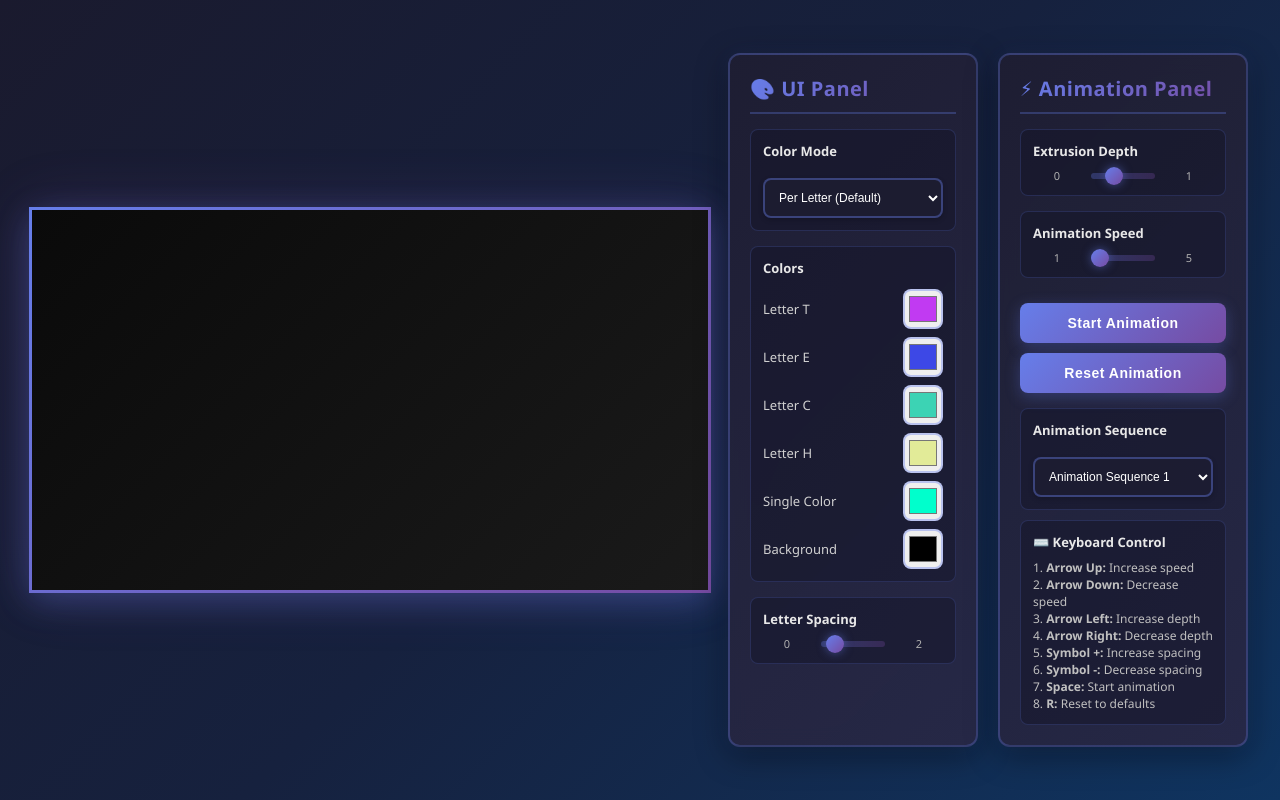
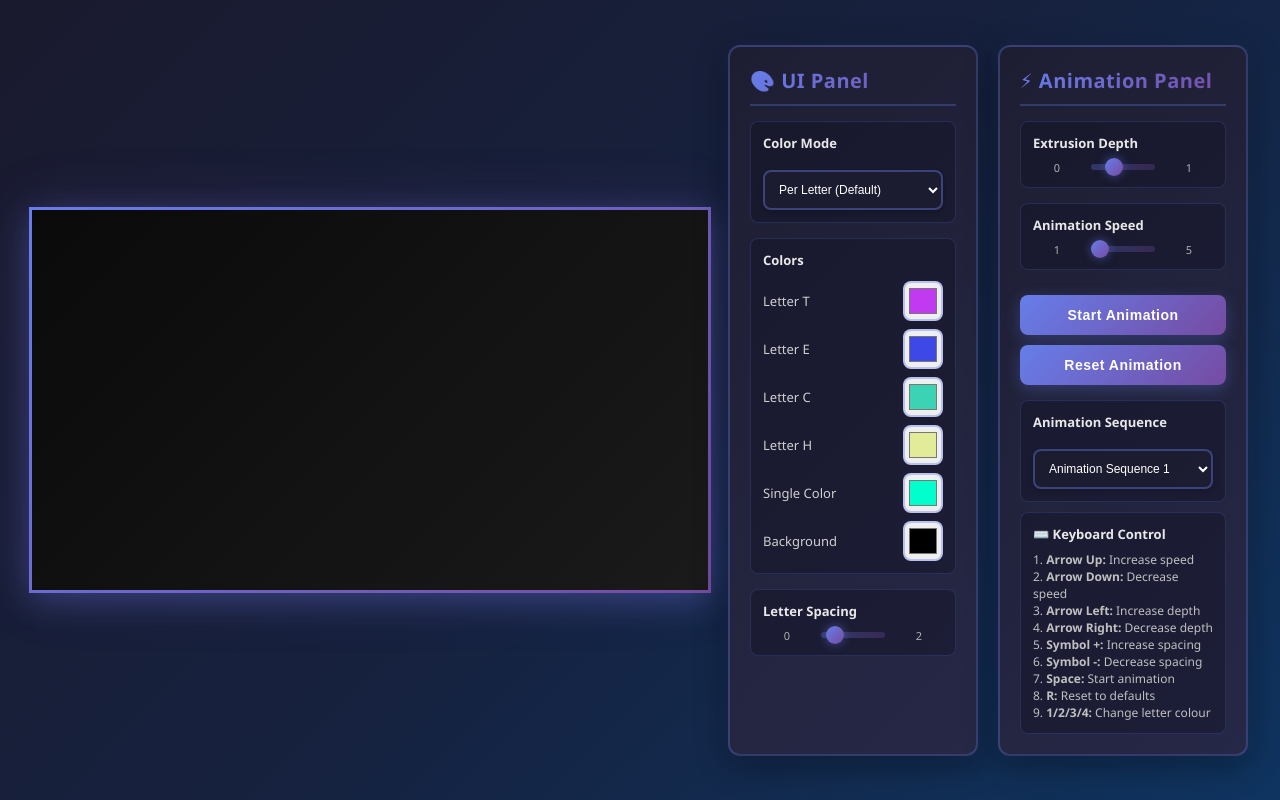
Before and after one commit to Jnyyy27/3D-Word-Logo, a plain HTML site: page index.html in a window 1280 px wide. Drawn offline with Linux system fonts and the light colour scheme; a script that the page names is missing.

Commit message:
Add one more line for keydown

```diff
--- a/index.html
+++ b/index.html
@@ -370,7 +370,8 @@
                         5. <strong>Symbol +:</strong> Increase spacing<br>
                         6. <strong>Symbol -:</strong> Decrease spacing<br>
                         7. <strong>Space:</strong> Start animation<br>
-                        8. <strong>R:</strong> Reset to defaults
+                        8. <strong>R:</strong> Reset to defaults<br>
+                        9. <strong>1/2/3/4:</strong> Change letter colour<br>
                     </p>
                 </div>
 
```
